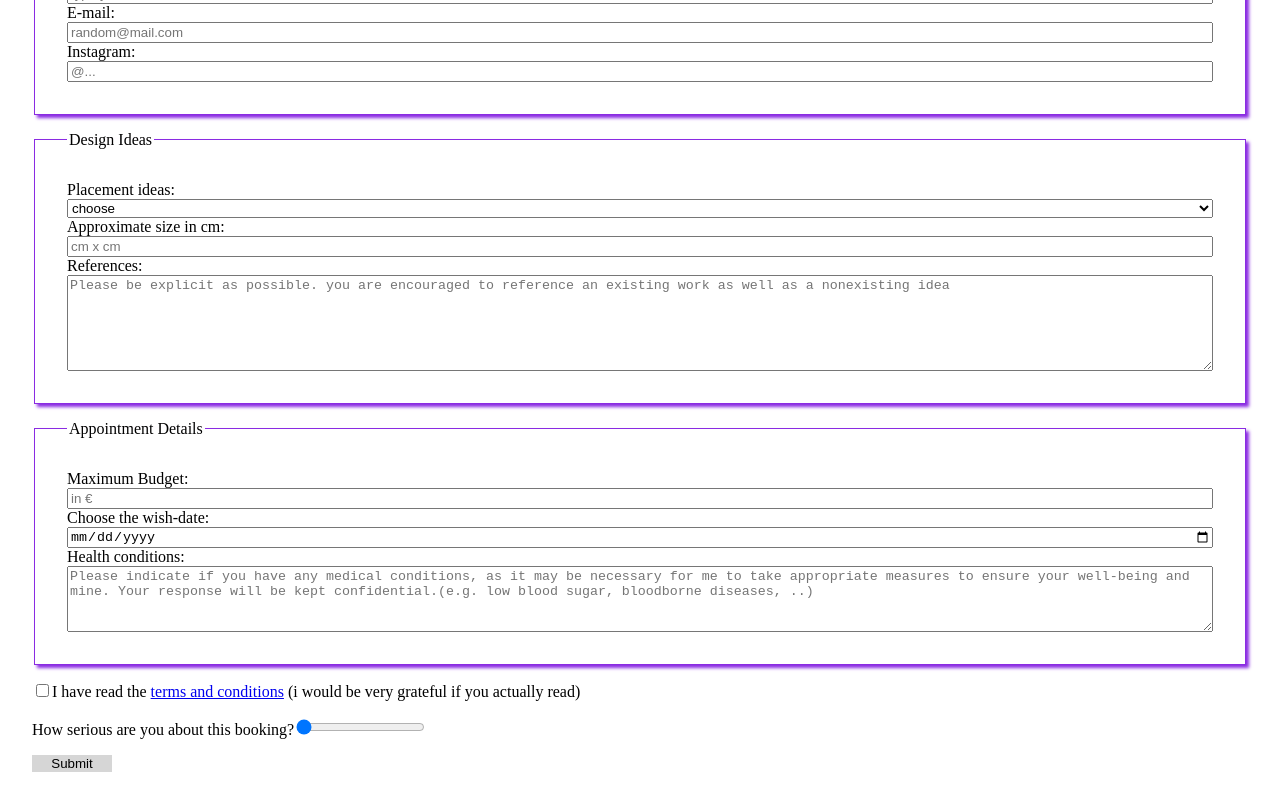
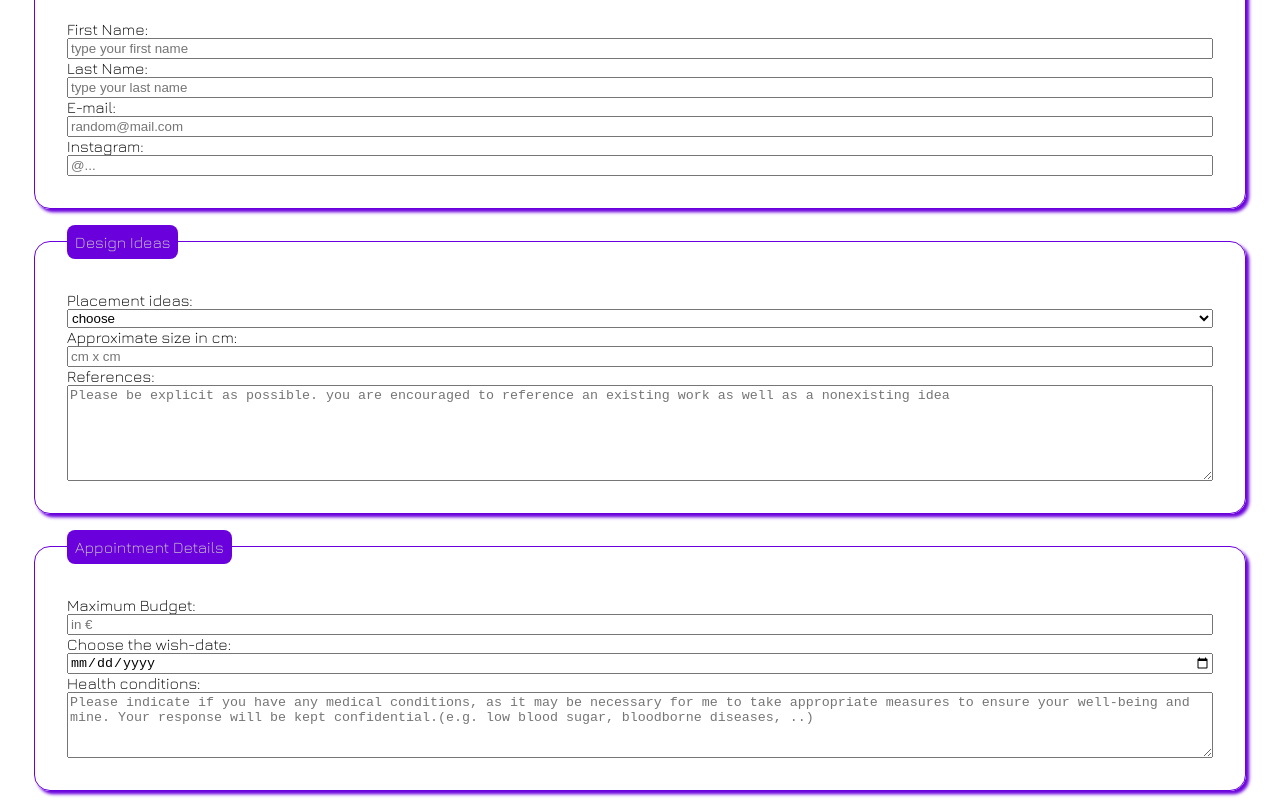
Before and after one commit to cincu/fpj, a Next.js app: page /contact-me in a window 1280 px wide. Shown: the part 860-1660 px from the top of the page. Built offline with nearby package versions, Linux system fonts and the light colour scheme.

Commit message:
adding some styling and refactoring card component logic

```diff
--- a/pages/_app.js
+++ b/pages/_app.js
@@ -1,4 +1,4 @@
-import "@/styles/globals.css";
+import "./globals.css";
 import { SWRConfig } from "swr";
 
 export default function App({ Component, pageProps }) {
--- /dev/null
+++ b/pages/globals.css
@@ -0,0 +1,125 @@
+@import url("https://fonts.googleapis.com/css2?family=Audiowide&family=Dosis:wght@200&family=Jura:wght@300&family=Orbitron:wght@500&family=Pixelify+Sans&family=Source+Code+Pro&display=swap");
+:root {
+  --text-color: rgb(91, 91, 91);
+  --text-contrast-color: rgb(206, 206, 206);
+  --background-color: rgb(255, 255, 255);
+  --primary-color: rgb(106, 0, 220);
+  --title-font: "Audiowide", sans-serif;
+  --text-font: "Jura", sans-serif;
+}
+/* font-family: 'Audiowide', sans-serif;
+font-family: 'Dosis', sans-serif;
+font-family: 'Jura', sans-serif;
+font-family: 'Orbitron', sans-serif;
+font-family: 'Pixelify Sans', sans-serif;
+font-family: 'Source Code Pro', monospace; */
+
+body {
+  background-color: var(--background-color);
+  margin: 3rem 1rem 1rem 1rem;
+  font-family: var(--text-font);
+}
+h2 {
+  color: var(--primary-color);
+  font-family: var(--title-font);
+}
+h3 {
+  font-family: var(--title-font);
+  color: var(--text-color);
+}
+button {
+  padding: 0.8rem;
+  border-radius: 0.5rem;
+  width: 6rem;
+  background-color: none;
+  border: none;
+}
+.title--home {
+  font-family: var(--title-font);
+  text-decoration: none;
+  font-size: 18px;
+  color: var(--text-color);
+}
+.container--home {
+  display: flex;
+  flex-direction: column;
+  align-items: center;
+  gap: 2rem;
+}
+
+/* USER STORY 1 FORM*****-*_*_-*_*_-*_*_-*_*_-*_*_-*_*_-*_*_-*_*_-*_*_-*_*_-*_*_*/
+form {
+  display: flex;
+  flex-direction: column;
+  gap: 1rem;
+}
+.container {
+  padding: 1rem;
+  display: flex;
+  flex-direction: column;
+}
+fieldset {
+  border: solid var(--primary-color) 1px;
+  box-shadow: 0.2rem 0.2rem 0.2rem var(--primary-color);
+  padding: 2rem;
+  border-radius: 1rem;
+  display: flex;
+  flex-direction: column;
+  min-width: 200px;
+}
+legend {
+  background-color: var(--primary-color);
+  border-radius: 0.5rem;
+  padding: 0.5rem;
+  color: var(--text-contrast-color);
+}
+/* USER STORY 2 WORKS GRID*****-*_*_-*_*_-*_*_-*_*_-*_*_-*_*_-*_*_-*_*_-*_*_-*_*_-*_*_*/
+.filterbar {
+  display: flex;
+  flex-direction: row;
+  justify-content: space-around;
+}
+
+.cards--container {
+  height: 50rem;
+  display: flex;
+  flex-wrap: wrap;
+  justify-content: center;
+  gap: 1.5rem;
+}
+.button--navigation {
+  display: inline-block;
+  padding: 0.5rem;
+  cursor: pointer;
+  text-align: center;
+  outline: none;
+  color: var(--text-contrast-color);
+  background-color: white;
+  border: none;
+  box-shadow: 0 9px #999;
+  font-family: var(--title-font);
+}
+
+.button--navigation:hover {
+  background-color: grey;
+}
+
+.button--navigation:active {
+  background-color: yellow;
+  box-shadow: 0 5px #666;
+  transform: translateY(4px);
+}
+
+/* USER STORY 3 DETAILS *****-*_*_-*_*_-*_*_-*_*_-*_*_-*_*_-*_*_-*_*_-*_*_-*_*_-*_*_*/
+.buttons--container {
+  display: flex;
+  justify-content: space-around;
+  gap: 1rem;
+}
+.card--container {
+  display: flex;
+  flex-direction: column;
+  align-items: center;
+  justify-content: center;
+  margin: 2rem;
+}
--- a/src/styles/globals.css
+++ /dev/null
@@ -1,79 +0,0 @@
-:root {
-  --text-rgb: blueviolet;
-  --background-rgb: 225, 226, 227;
-  --primary-color: 225, 226, 227;
-}
-
-body {
-  color: rgb(var(--text-rgb));
-  background-color: var(--background-rgb);
-  margin: 1rem;
-}
-form {
-  display: flex;
-  flex-direction: column;
-  gap: 1rem;
-}
-.container {
-  padding: 1rem;
-  display: flex;
-  flex-direction: column;
-}
-.filterbar {
-  display: flex;
-  flex-direction: row;
-  justify-content: space-around;
-}
-fieldset {
-  border: solid blueviolet 1px;
-  box-shadow: 0.2rem 0.2rem 0.2rem blueviolet;
-  padding: 2rem;
-  display: flex;
-  flex-direction: column;
-  min-width: 200px;
-}
-
-.buttons--container {
-  display: flex;
-  justify-content: space-between;
-}
-button {
-  width: 5rem;
-  background-color: rgb(214, 214, 214);
-  border: none;
-}
-.button--navigation {
-  display: inline-block;
-  padding: 0.5rem;
-  font-size: 1rem;
-  cursor: pointer;
-  text-align: center;
-  text-decoration: none;
-  outline: none;
-  color: black;
-  background-color: white;
-  border: none;
-  box-shadow: 0 9px #999;
-}
-
-.button--navigation:hover {
-  background-color: grey;
-}
-
-.button--navigation:active {
-  background-color: yellow;
-  box-shadow: 0 5px #666;
-  transform: translateY(4px);
-}
-
-.cards--container {
-  height: 50rem;
-  display: flex;
-  flex-wrap: wrap;
-  justify-content: center;
-}
-.card--container {
-  display: flex;
-  flex-direction: column;
-  margin: 1rem;
-}
```
Also changed, not shown: components/Card/Card.js (+10 -18 lines), components/CardsByCategory/CardsByCategory.js (+6 -2 lines), pages/index.js (+8 -7 lines), pages/works/[id]/index.js (+7 -1 lines).
